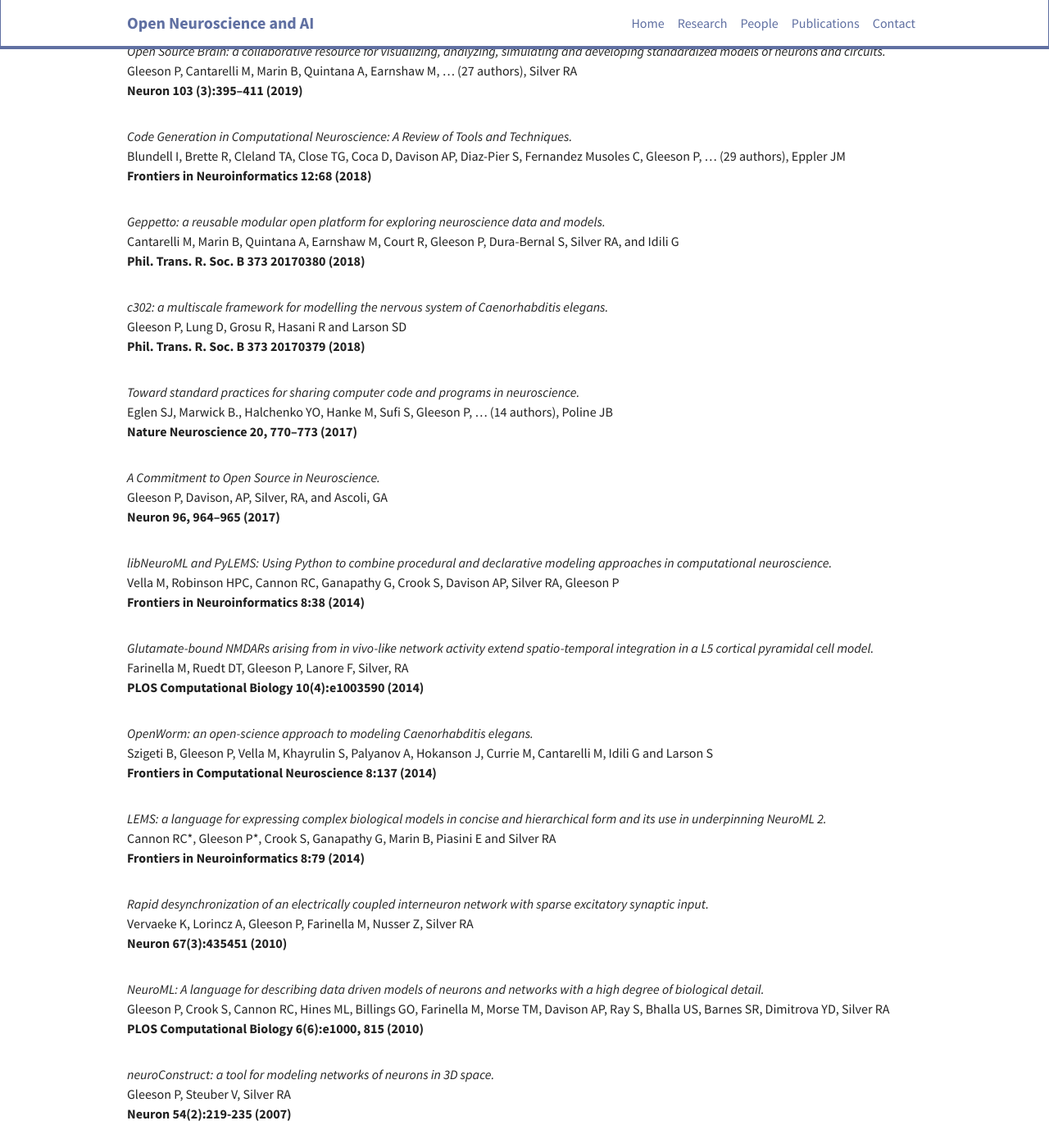
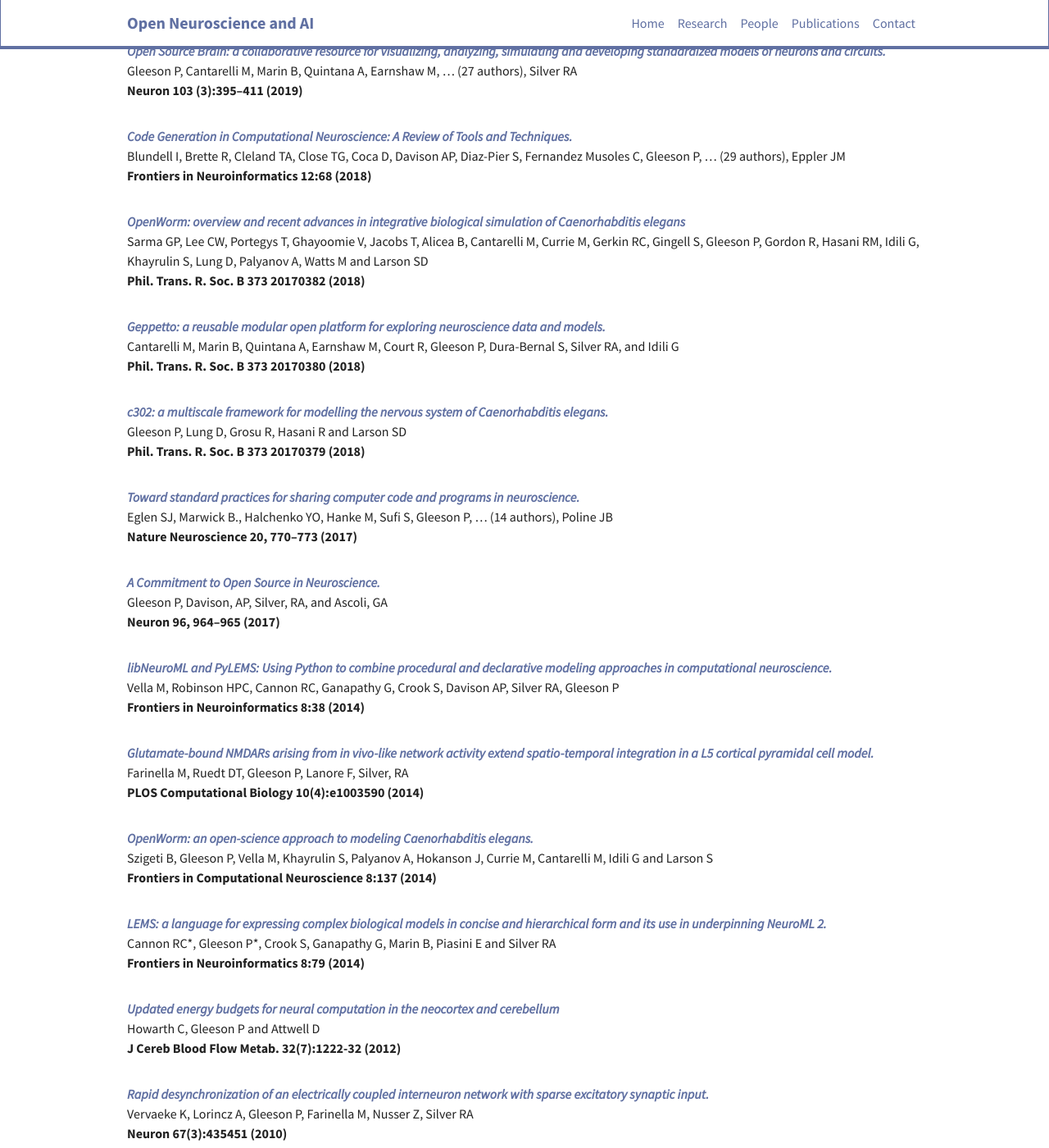
Before and after one commit to pgleeson/openneurolab, a Jekyll site: the page built from _pages/publications.md, in a window 1280 px wide and 1400 px high, scrolled down 820 px. Shown: the whole window at 82% size. Built offline with Jekyll 4.4.1, drawn with Linux system fonts in a browser that asks for light colours; nearby versions of some CDN libraries; some of the changed text lies outside the part shown.

Commit message:
More publications, more research

```diff
--- a/_data/publications.yml
+++ b/_data/publications.yml
@@ -8,93 +8,130 @@
   year: 2023
   title: Integrating model development across computational neuroscience, cognitive science, and machine learning.
   reference: Neuron 111 (10):1526-1530
+  url: https://www.sciencedirect.com/science/article/pii/S0896627323002611
 
 - authors: Birgiolas J, Haynes V, Gleeson P, Gerkin RC, Dietrich SW and Crook S
   year: 2023
   title: "NeuroML-DB: Sharing and characterizing data-driven neuroscience models described in NeuroML."
   reference: PLoS Computational Biology 19 (3), e1010941
+  url: https://journals.plos.org/ploscompbiol/article?id=10.1371/journal.pcbi.1010941
 
 - authors: Griffiths JD, Shen K and Gleeson P
   year: 2022
   title: "Editorial: Neuroinformatics of large-scale brain modelling."
   reference: Frontiers in Neuroinformatics, 16, 1043732
+  url: https://www.frontiersin.org/articles/10.3389/fninf.2022.1043732/full
 
 - authors: Dai K, Hernando J, Billeh YN, Gratiy SL, Planas J, Davison AP, Dura-Bernal S, Gleeson P, … (17 authors), Arkhipov A
   year: 2020
   title: The SONATA data format for efficient description of large-scale network models.
   reference: PLOS Computational Biology 16(2):e1007696
+  url: https://journals.plos.org/ploscompbiol/article?id=10.1371/journal.pcbi.1007696
 
 - authors: Gleeson P, Cantarelli M, Marin B, Quintana A, Earnshaw M, … (27 authors), Silver RA
   year: 2019
   title: "Open Source Brain: a collaborative resource for visualizing, analyzing, simulating and developing standardized models of neurons and circuits."
   reference: Neuron 103 (3):395–411
+  url: https://www.sciencedirect.com/science/article/pii/S0896627319304441?via%3Dihub
 
 - authors: Poldrack RA, Feingold F, Frank MJ, Gleeson P, … (15 authors), Cohen JD
   year: 2019
   title: The Importance of Standards for Sharing of Computational Models and Data.
   reference: Computational Brain & Behavior 2, 229–232
+  url: https://link.springer.com/article/10.1007/s42113-019-00062-x
 
 - authors: Dura-Bernal S, Suter BA, Gleeson P, Cantarelli M, Quintana A, … (14 authors), Lytton WW
   year: 2019
   title: NetPyNE, a tool for data-driven multiscale modeling of brain circuits.
   reference: eLife 8, e44494
+  url: https://elifesciences.org/articles/44494
 
 - authors: Gleeson P, Lung D, Grosu R, Hasani R and Larson SD
   year: 2018
   title: "c302: a multiscale framework for modelling the nervous system of Caenorhabditis elegans."
   reference: Phil. Trans. R. Soc. B 373 20170379
+  url: https://royalsocietypublishing.org/doi/10.1098/rstb.2017.0379
 
 - authors: Cantarelli M, Marin B, Quintana A, Earnshaw M, Court R, Gleeson P, Dura-Bernal S, Silver RA, and Idili G
   year: 2018
   title: "Geppetto: a reusable modular open platform for exploring neuroscience data and models."
   reference: Phil. Trans. R. Soc. B 373 20170380
+  url: https://royalsocietypublishing.org/doi/10.1098/rstb.2017.0380
+
+- authors: Sarma GP, Lee CW, Portegys T, Ghayoomie V, Jacobs T, Alicea B, Cantarelli M, Currie M, Gerkin RC, Gingell S, Gleeson P, Gordon R, Hasani RM, Idili G, Khayrulin S, Lung D, Palyanov A, Watts M and Larson SD
+  year: 2018
+  title: "OpenWorm: overview and recent advances in integrative biological simulation of Caenorhabditis elegans"
+  reference: Phil. Trans. R. Soc. B 373 20170382
+  url: https://royalsocietypublishing.org/doi/10.1098/rstb.2017.0382
 
 - authors: Blundell I, Brette R, Cleland TA, Close TG, Coca D, Davison AP, Diaz-Pier S, Fernandez Musoles C, Gleeson P, … (29  authors), Eppler JM
   year: 2018
   title: "Code Generation in Computational Neuroscience: A Review of Tools and Techniques."
   reference: Frontiers in Neuroinformatics 12:68
+  url: https://www.frontiersin.org/articles/10.3389/fninf.2018.00068/full
 
 - authors: Gleeson P, Davison, AP, Silver, RA, and Ascoli, GA
   year: 2017
   title: A Commitment to Open Source in Neuroscience.
   reference: Neuron 96, 964–965
+  url: https://www.sciencedirect.com/science/article/pii/S0896627317309819
 
 - authors: Eglen SJ, Marwick B., Halchenko YO, Hanke M, Sufi S, Gleeson P, … (14 authors), Poline JB
   year: 2017
   title: Toward standard practices for sharing computer code and programs in neuroscience.
   reference: Nature Neuroscience 20, 770–773
+  url: https://www.nature.com/articles/nn.4550
 
 - authors: Cannon RC*, Gleeson P*, Crook S, Ganapathy G, Marin B, Piasini E and Silver RA
   year: 2014
   title: "LEMS: a language for expressing complex biological models in concise and hierarchical form and its use in underpinning NeuroML 2."
   reference: Frontiers in Neuroinformatics 8:79
+  url: https://www.frontiersin.org/articles/10.3389/fninf.2014.00079/full
 
 - authors: Szigeti B, Gleeson P, Vella M, Khayrulin S, Palyanov A, Hokanson J, Currie M, Cantarelli M, Idili G and Larson S
   year: 2014
   title: "OpenWorm: an open-science approach to modeling Caenorhabditis elegans."
   reference: Frontiers in Computational Neuroscience 8:137
+  url: https://www.frontiersin.org/articles/10.3389/fncom.2014.00137/full
 
 - authors: Farinella M, Ruedt DT, Gleeson P, Lanore F, Silver, RA
   year: 2014
   title: Glutamate-bound NMDARs arising from in vivo-like network activity extend spatio-temporal integration in a L5 cortical pyramidal cell model.
   reference: PLOS Computational Biology 10(4):e1003590
+  url: https://journals.plos.org/ploscompbiol/article?id=10.1371/journal.pcbi.1003590
 
 - authors: Vella M, Robinson HPC, Cannon RC, Ganapathy G, Crook S, Davison AP, Silver RA, Gleeson P
   year: 2014
   title: "libNeuroML and PyLEMS: Using Python to combine procedural and declarative modeling approaches in computational neuroscience."
   reference: Frontiers in Neuroinformatics 8:38
+  url: https://www.frontiersin.org/articles/10.3389/fninf.2014.00038/full
+
+- authors: Howarth C, Gleeson P and Attwell D
+  year: 2012
+  title: Updated energy budgets for neural computation in the neocortex and cerebellum
+  reference: J Cereb Blood Flow Metab. 32(7):1222-32
+  url: https://doi.org/10.1038/jcbfm.2012.35
 
 - authors: Gleeson P, Crook S, Cannon RC, Hines ML, Billings GO, Farinella M, Morse TM, Davison AP, Ray S, Bhalla US, Barnes SR, Dimitrova YD, Silver RA
   year: 2010
   title: "NeuroML: A language for describing data driven models of neurons and networks with a high degree of biological detail."
   reference: PLOS Computational Biology 6(6):e1000, 815
+  url: https://journals.plos.org/ploscompbiol/article?id=10.1371/journal.pcbi.1000815
 
 - authors: Vervaeke K, Lorincz A, Gleeson P, Farinella M, Nusser Z, Silver RA
   year: 2010
   title: Rapid desynchronization of an electrically coupled interneuron network with sparse excitatory synaptic input.
   reference: Neuron 67(3):435451
+  url: https://www.sciencedirect.com/science/article/pii/S089662731000512X?via%3Dihub
 
 - authors: Gleeson P, Steuber V, Silver RA
   year: 2007
   title: "neuroConstruct: a tool for modeling networks of neurons in 3D space."
   reference: Neuron 54(2):219-235
+  url: https://www.sciencedirect.com/science/article/pii/S0896627307002486?via%3Dihub
+
+- authors: Crook S, Gleeson P, Howell F, Svitak J and Silver RA
+  year: 2007
+  title: "MorphML: Level 1 of the NeuroML Standards for Neuronal Morphology Data and Model Specification"
+  reference: Neuroinformatics 5, 96–104
+  url: https://link.springer.com/article/10.1007/s12021-007-0003-6
--- a/_pages/publications.md
+++ b/_pages/publications.md
@@ -16,7 +16,7 @@ permalink: /publications
   <div class="col-sm-12">
   <p></p>
   <p id="{{ pub.title }}">
-  <i> {{ pub.title }}</i><br/>{{ pub.authors }}<br/><b>{{ pub.reference }} ({{ pub.year }})</b>
+  <i> {% if pub.url %}<b><a href="{{ pub.url }}">{{ pub.title }}</a></b> {% else %}{{ pub.title }} {% endif %} </i><br/>{{ pub.authors }}<br/><b>{{ pub.reference }} ({{ pub.year }})</b>
   </p>
   </div>
   {% endunless %}
```
Also changed, not shown: _pages/home.md (+1 -1 lines), _pages/research.md (+15 -0 lines).
